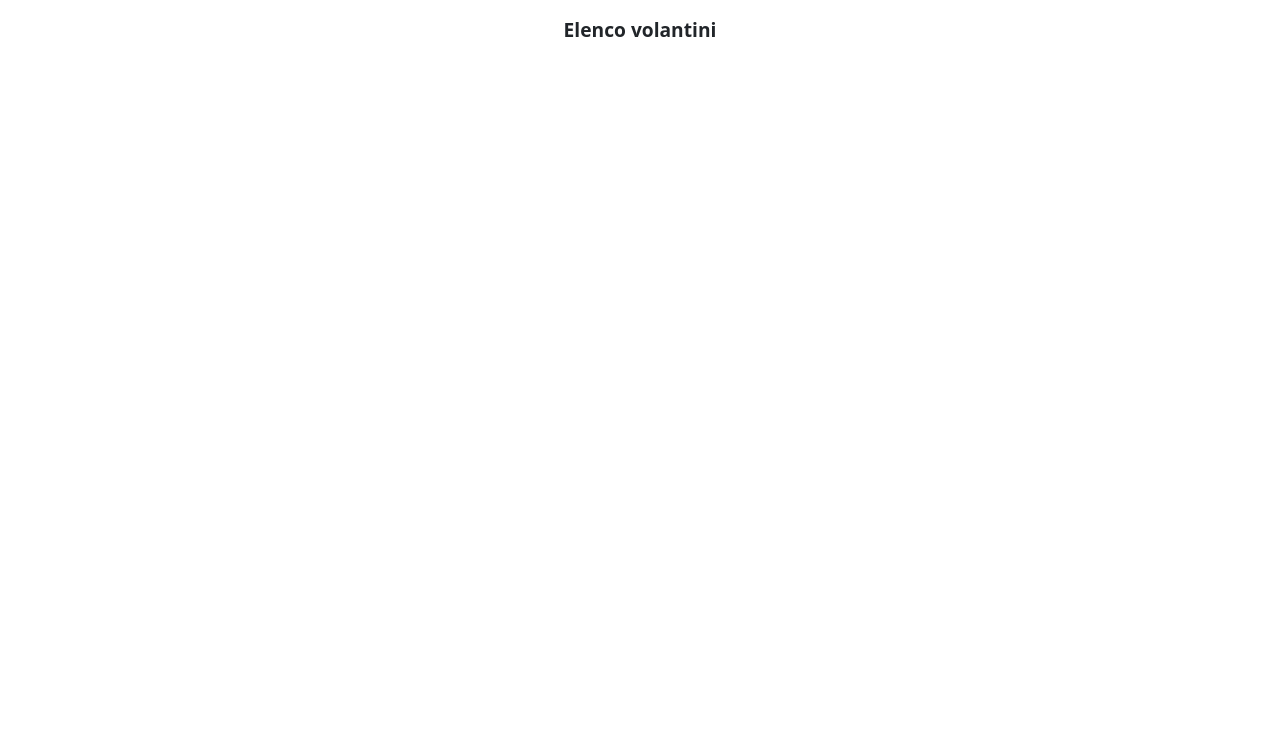
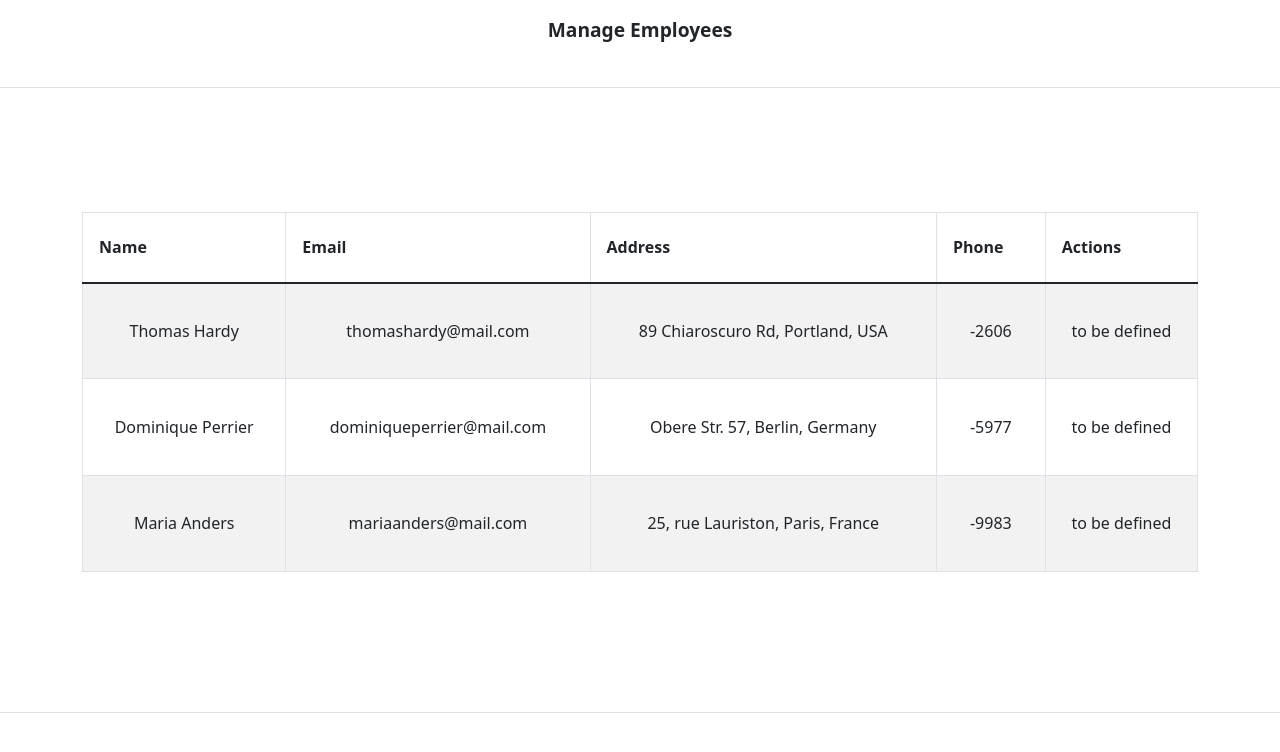
Before and after one commit to berserker95/simpson-family, a React (Create React App) app: page / in a window 1280 px wide. Shown: the top 752 px of the page. Built offline with nearby package versions, Linux system fonts and the light colour scheme.

Commit message:
#005 Basic component creation

```diff
--- a/src/App.tsx
+++ b/src/App.tsx
@@ -1,14 +1,21 @@
 import React from 'react';
+
+import Header from './components/header/Header';
+import Table from './components/table/Table';
+import Footer from './components/footer/Footer';
+
+
 import './App.scss';
-import Header from './components/header/Header';
+
 
 function App() {
   return (
     <div className="App">
-      <Header />
+      <Header title='Manage Employees'/>
       <section>
-
+        <Table className='table-striped table-bordered'/>
       </section>
+      <Footer/>
     </div>
   );
 }
--- /dev/null
+++ b/src/components/footer/Footer.tsx
@@ -0,0 +1,16 @@
+import React from "react";
+import './Footer.scss';
+
+
+interface FooterProps {
+    title?: string
+}
+
+const Footer = (props: FooterProps) => {
+    return (
+        <div className="footer w-100 border-top">
+
+        </div>
+    );
+}
+export default Footer;
--- a/src/components/header/Header.tsx
+++ b/src/components/header/Header.tsx
@@ -1,21 +1,23 @@
 import React from "react";
 import './Header.scss';
 
+interface HeaderProps {
+    title: string;
+    classname?: string;
+}
 
+const Header = (props: HeaderProps) => {
 
-const Header = () => {
-
-    const title: string = 'Elenco volantini';
 
     function renderTitle(): JSX.Element {
         return (
-            <div className='title font-weight-bold'>
-                {title}
+            <div className='title title-ellipsis font-weight-bold'>
+                {props.title}
             </div>
         );
     }
     return (
-        <div className='header w-100 text-center p-3'>
+        <div className='header w-100 text-center p-3 border-bottom'>
             {renderTitle()}
         </div>
     );
--- /dev/null
+++ b/src/components/table/Table.scss
@@ -0,0 +1,6 @@
+.table {
+    height: 45vh;
+    thead {
+        height: 70px;
+    }
+}
--- /dev/null
+++ b/src/components/table/Table.tsx
@@ -0,0 +1,85 @@
+import React from "react";
+
+import { Family } from "../../types/FamilyType";
+
+import './Table.scss';
+
+interface TableProps {
+    className?: string;
+}
+
+const Table = (props: TableProps) => {
+    const family: Array<Family> = [
+        {
+            firstname: 'Thomas Hardy',
+            email: 'thomashardy@mail.com',
+            address: '89 Chiaroscuro Rd, Portland, USA',
+            phoneNumber: 171-555-2222,
+            actions: 'to be defined'
+        },
+        {
+            firstname: 'Dominique Perrier',
+            email: 'dominiqueperrier@mail.com',
+            address: 'Obere Str. 57, Berlin, Germany',
+            phoneNumber: 313-555-5735,
+            actions: 'to be defined'
+        },
+        {
+            firstname: 'Maria Anders',
+            email: 'mariaanders@mail.com',
+            address: '25, rue Lauriston, Paris, France',
+            phoneNumber: 503-555-9931,
+            actions: 'to be defined'
+        }
+    ];
+
+    function renderTableHeader(): JSX.Element {
+        return (
+            <thead>
+                <tr>
+                    <th className="align-middle p-3" scope="col">Name</th>
+                    <th className="align-middle p-3" scope="col">Email</th>
+                    <th className="align-middle p-3" scope="col">Address</th>
+                    <th className="align-middle p-3" scope="col">Phone</th>
+                    <th className="align-middle p-3" scope="col">Actions</th>
+                </tr>
+            </thead>
+        );
+    }
+
+    function renderTableBody(): JSX.Element {
+        return (
+            <tbody>
+                {
+                  renderTableRow()
+                }
+            </tbody>
+        );
+    }
+
+    function renderTableRow(): JSX.Element[] {
+        return (
+            family.map((member: Family, index: number) => {
+                return (
+                    <tr key={index}>
+                        <td className="h-25 align-middle text-center">{member.firstname}</td>
+                        <td className="h-25 align-middle text-center">{member.email}</td>
+                        <td className="h-25 align-middle text-center">{member.address}</td>
+                        <td className="h-25 align-middle text-center">{member.phoneNumber}</td>
+                        <td className="h-25 align-middle text-center">{member.actions}</td>
+                    </tr>
+                )
+            })
+        )
+    }
+
+    return (
+        <div className="container d-flex justify-content-center align-items-center overflow-y-auto" style={{height: 'inherit'}}>
+            <table className={`table ${props.className}`}>
+                {renderTableHeader()}
+                {renderTableBody()}
+            </table>
+        </div>
+    )
+}
+export default Table;
--- a/src/sass/_style.scss
+++ b/src/sass/_style.scss
@@ -1,3 +1,27 @@
+html,
+body {
+    width: 100vw;
+    height: 100vh;
+    overflow: hidden;
+}
+
+section {
+    width: 100vw;
+    height: calc(100vh - 22vh);
+}
+
+.header, .footer {
+    height: 11vh;
+}
+
 .title {
     font-size: 1.5vw;
 }
+
+.title-ellpisis {
+    overflow: hidden;
+    text-overflow: ellipsis;
+    display: -webkit-box;
+    -webkit-line-clamp: 1;
+    -webkit-box-orient: vertical;
+}
--- a/src/sass/_typography.scss
+++ b/src/sass/_typography.scss
@@ -5,3 +5,15 @@
 .font-weight-bold {
     font-weight: bold;
 }
+
+/*=============================================================================================================================================================*/
+/*========================================================================= OVERFLOW =========================================================================*/
+/*=============================================================================================================================================================*/
+
+.overflow-x-auto {
+    overflow-x: auto;
+}
+
+.overflow-y-auto {
+    overflow-y: auto;
+}
--- /dev/null
+++ b/src/types/FamilyType.ts
@@ -0,0 +1,7 @@
+export type Family = {
+    firstname: string,
+    email: string,
+    address: string,
+    phoneNumber: number,
+    actions: string
+}
```
Also changed, not shown: src/components/footer/Footer.scss (added).
